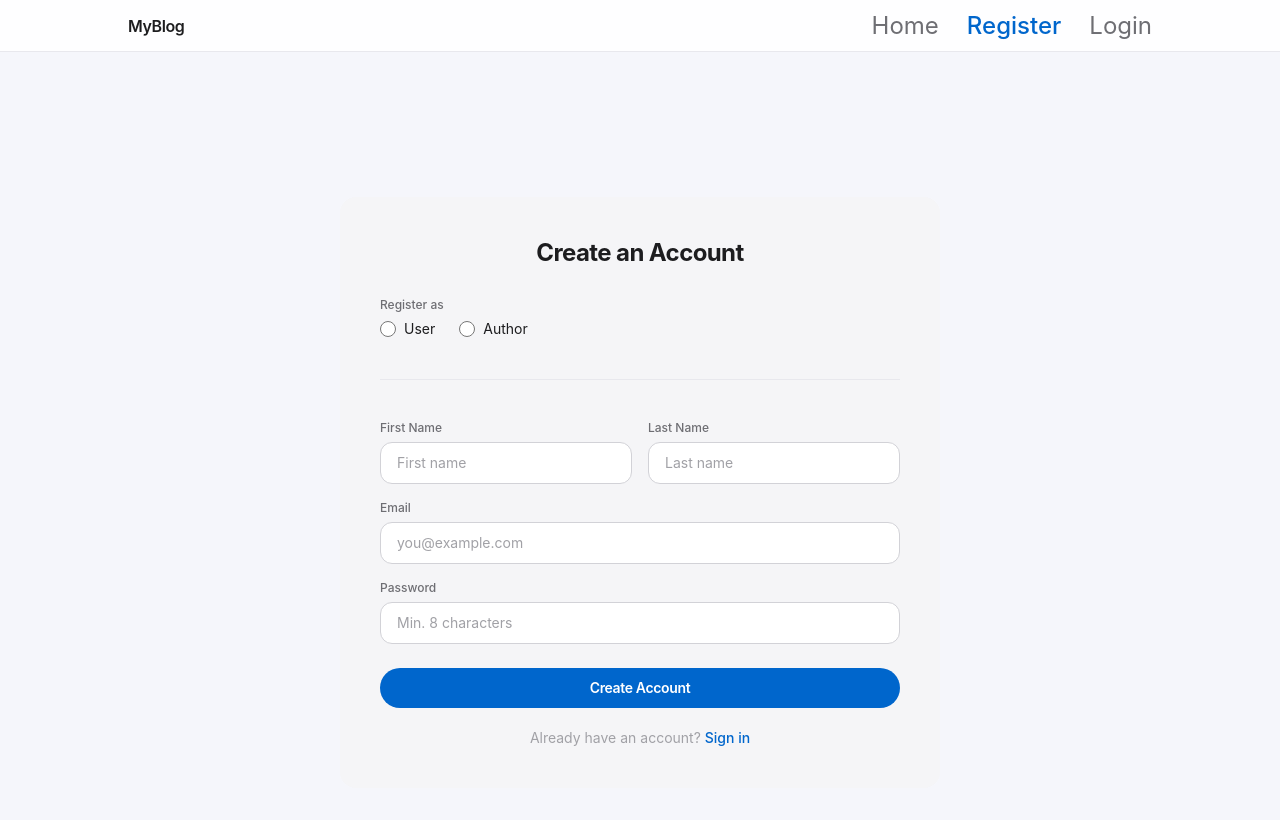
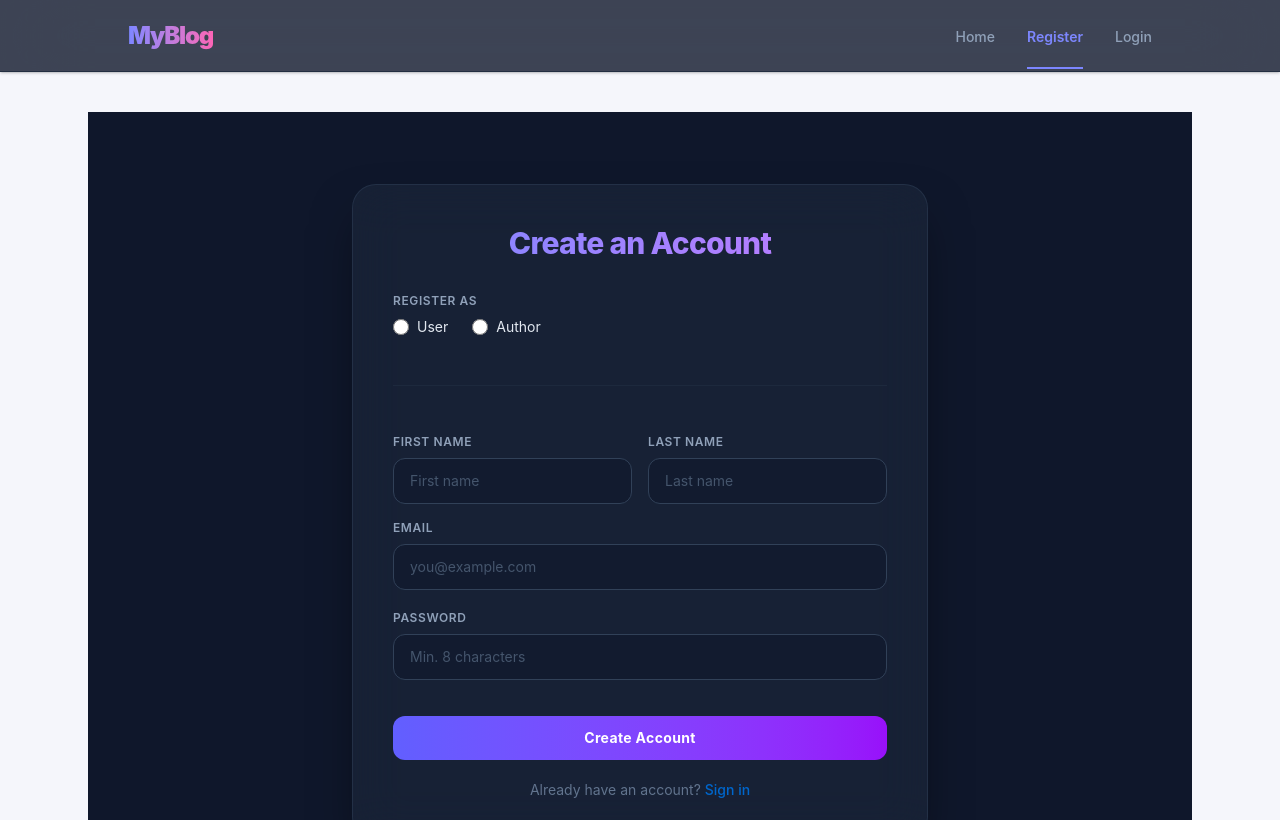
Before and after one commit to ananyaa241/ATP_24EG105Q08, a React app in the folder BLOG_APPLICATION/Frontend/: page /register in a window 1280 px wide. Shown: the top 820 px of the page. Built offline with nearby package versions, Linux system fonts and the light colour scheme; no server answers; the HTML template or start-up script is replaced by a standard one.

Commit message:
Update common.js
Updated styles to reflect a new dark theme with glassmorphism and dynamic gradients.

```diff
--- a/BLOG_APPLICATION/Frontend/src/styles/common.js
+++ b/BLOG_APPLICATION/Frontend/src/styles/common.js
@@ -1,118 +1,100 @@
 // src/styles/common.js
-// Theme: Apple Light — white/f5f5f7 background, #1d1d1f text, #0066cc accent
-// Inspired by apple.com — no gradients, no shadows, pure typography & spacing
+// Theme: Premium Commercial Dark — Deep backgrounds, glassmorphism, dynamic gradients, micro-animations
 
 // ─── Layout ───────────────────────────────────────────
-export const pageBackground = "bg-[#f5f6fb] min-h-screen";
-export const pageWrapper = "max-w-6xl mx-auto px-6 py-16";
+export const pageBackground = "bg-slate-900 min-h-screen text-slate-200 selection:bg-indigo-500/30 font-sans";
+export const pageWrapper = "max-w-5xl mx-auto px-6 py-16 animate-[fadeIn_0.5s_ease-out]";
 export const section = "mb-14";
 
 // ─── Cards ────────────────────────────────────────────
 export const cardClass =
-  "bg-white border border-[#e8e8ed] rounded-[28px] p-7 shadow-sm hover:bg-[#f8f9fc] hover:shadow-lg transition-all duration-200 cursor-pointer";
+  "bg-slate-800/50 backdrop-blur-md border border-slate-700/50 rounded-2xl p-7 hover:-translate-y-1 hover:shadow-xl hover:shadow-indigo-500/10 hover:border-indigo-500/30 transition-all duration-300 cursor-pointer";
 
 // ─── Typography ───────────────────────────────────────
-export const pageTitleClass = "text-5xl font-bold text-[#1d1d1f] tracking-tight leading-none mb-2";
-export const headingClass = "text-2xl font-bold text-[#1d1d1f] tracking-tight";
-export const subHeadingClass = "text-lg font-semibold text-[#1d1d1f] tracking-tight";
-export const bodyText = "text-[#6e6e73] leading-relaxed";
-export const mutedText = "text-sm text-[#a1a1a6]";
-export const linkClass = "text-[#0066cc] hover:text-[#004499] transition-colors";
+export const pageTitleClass = "text-5xl font-extrabold text-transparent bg-clip-text bg-gradient-to-r from-indigo-400 via-purple-400 to-pink-400 tracking-tight leading-tight mb-4 animate-[fadeInUp_0.5s_ease-out]";
+export const headingClass = "text-2xl font-bold text-slate-100 tracking-tight";
+export const subHeadingClass = "text-lg font-semibold text-slate-200 tracking-tight";
+export const bodyText = "text-slate-400 leading-relaxed";
+export const mutedText = "text-sm text-slate-500";
+export const linkClass = "text-indigo-400 hover:text-indigo-300 hover:underline transition-colors duration-200";
 
 // ─── Buttons ──────────────────────────────────────────
 export const primaryBtn =
-  "bg-[#0066cc] text-white font-semibold px-5 py-2 rounded-full hover:bg-[#004499] transition-colors cursor-pointer text-sm tracking-tight";
+  "bg-gradient-to-r from-indigo-500 to-purple-600 text-white font-semibold px-6 py-2.5 rounded-full hover:shadow-lg hover:shadow-indigo-500/30 hover:scale-105 active:scale-95 transition-all duration-200 cursor-pointer text-sm tracking-wide flex justify-center items-center";
 export const secondaryBtn =
-  "border border-[#d2d2d7] text-[#1d1d1f] font-medium px-5 py-2 rounded-full hover:bg-[#f5f5f7] transition-colors cursor-pointer text-sm";
-export const ghostBtn = "text-[#0066cc] font-medium hover:text-[#004499] transition-colors cursor-pointer text-sm";
+  "bg-slate-800 border border-slate-700 text-slate-200 font-medium px-6 py-2.5 rounded-full hover:bg-slate-700 hover:border-slate-600 transition-all duration-200 cursor-pointer text-sm hover:shadow-md flex justify-center items-center";
+export const ghostBtn = "text-indigo-400 font-medium hover:text-indigo-300 hover:bg-indigo-500/10 px-4 py-2 rounded-full transition-all duration-200 cursor-pointer text-sm flex justify-center items-center";
 
 // ─── Forms ────────────────────────────────────────────
-export const formCard = "bg-[#f5f5f7] rounded-2xl p-10 max-w-4xl mx-auto";
-export const formTitle = "text-2xl font-bold text-[#1d1d1f] tracking-tight text-center mb-7";
-export const labelClass = "text-xs font-medium text-[#6e6e73] mb-1.5 block";
+export const formCard = "bg-slate-800/60 backdrop-blur-xl border border-slate-700/50 rounded-3xl p-10 max-w-xl mx-auto shadow-2xl shadow-black/50 animate-[fadeInUp_0.5s_ease-out]";
+export const formTitle = "text-3xl font-extrabold text-transparent bg-clip-text bg-gradient-to-r from-indigo-400 to-purple-400 tracking-tight text-center mb-8";
+export const labelClass = "text-xs font-semibold text-slate-400 mb-2 block uppercase tracking-wider";
 export const inputClass =
-  "w-full bg-white border border-[#d2d2d7] rounded-xl px-4 py-2.5 text-[#1d1d1f] text-sm placeholder:text-[#a1a1a6] focus:outline-none focus:border-[#0066cc] focus:ring-2 focus:ring-[#0066cc]/10 transition";
-export const formGroup = "mb-4";
+  "w-full bg-slate-900/50 border border-slate-700 rounded-xl px-4 py-3 text-slate-200 text-sm placeholder:text-slate-600 focus:outline-none focus:border-indigo-500 focus:ring-2 focus:ring-indigo-500/20 transition-all duration-300";
+export const formGroup = "mb-5";
 export const submitBtn =
-  "w-full bg-[#0066cc] text-white font-semibold py-2.5 rounded-full hover:bg-[#004499] transition-colors cursor-pointer mt-2 text-sm tracking-tight";
+  "w-full bg-gradient-to-r from-indigo-500 to-purple-600 text-white font-bold py-3 rounded-xl hover:shadow-lg hover:shadow-indigo-500/40 hover:-translate-y-0.5 active:translate-y-0 transition-all duration-200 cursor-pointer mt-4 text-sm tracking-wide";
 
 // ─── Navbar ───────────────────────────────────────────
 export const navbarClass =
-  "bg-white/85 backdrop-blur-xl backdrop-saturate-150 border-b border-[#e8e8ed] px-8 h-[52px] flex items-center sticky top-0 z-50";
-export const navContainerClass = "max-w-5xl mx-auto w-full flex items-center justify-between ";
-export const navBrandClass = "text-base font-semibold text-[#1d1d1f] tracking-tight";
-export const navLinksClass = "flex items-center gap-7";
-export const navLinkClass = "text-2xl text-[#6e6e73] hover:text-[#1d1d1f] transition-colors font-normal";
-export const navLinkActiveClass = "text-2xl text-[#0066cc] font-medium";
+  "bg-slate-900/80 backdrop-blur-2xl border-b border-slate-800/80 px-8 h-[72px] flex items-center sticky top-0 z-50 shadow-sm shadow-black/20";
+export const navContainerClass = "max-w-5xl mx-auto w-full flex items-center justify-between";
+export const navBrandClass = "text-2xl font-black text-transparent bg-clip-text bg-gradient-to-r from-indigo-400 to-pink-400 tracking-tighter hover:opacity-80 transition-opacity";
+export const navLinksClass = "flex items-center gap-8";
+export const navLinkClass = "text-sm font-medium text-slate-400 hover:text-slate-100 transition-colors duration-200 relative group";
+export const navLinkActiveClass = "text-sm font-semibold text-indigo-400 relative after:content-[''] after:absolute after:-bottom-6 after:left-0 after:w-full after:h-0.5 after:bg-indigo-400";
 
 // ─── Article / Blog ───────────────────────────────────
-//export const articleGrid        = "grid grid-cols-1 sm:grid-cols-2 lg:grid-cols-3 gap-px bg-[#e8e8ed] border border-[#e8e8ed] rounded-2xl overflow-hidden"
-export const articleGrid = "grid grid-cols-1 sm:grid-cols-2 md:grid-cols-3 gap-6";
+export const articleGrid = "grid grid-cols-1 sm:grid-cols-2 lg:grid-cols-3 gap-8 animate-[fadeIn_0.7s_ease-out]";
 export const articleCardClass =
-  "bg-[#f5f5f7] p-7 hover:bg-[#ebebf0] transition-colors duration-200 flex flex-col gap-2.5 cursor-pointer";
-export const articleTitle = "text-base font-semibold text-[#1d1d1f] leading-snug tracking-tight";
-export const articleExcerpt = "text-sm text-[#6e6e73] leading-relaxed";
-export const articleMeta = "text-xs text-[#a1a1a6]";
-export const articleBody = "text-[#6e6e73] leading-[1.85] text-[0.95rem] max-w-2xl";
-export const timestampClass = "text-xs text-[#a1a1a6] flex items-center gap-1.5";
-export const tagClass = "text-[0.65rem] font-semibold text-[#0066cc] uppercase tracking-widest w-fit";
+  "group bg-slate-800/40 backdrop-blur-sm border border-slate-700/50 rounded-2xl p-7 hover:-translate-y-2 hover:bg-slate-800/80 hover:shadow-2xl hover:shadow-purple-500/10 hover:border-purple-500/30 transition-all duration-300 flex flex-col gap-3 cursor-pointer overflow-hidden relative";
+export const articleTitle = "text-xl font-bold text-slate-100 leading-snug tracking-tight group-hover:text-indigo-300 transition-colors";
+export const articleExcerpt = "text-sm text-slate-400 leading-relaxed line-clamp-3";
+export const articleMeta = "text-xs text-slate-500 flex items-center gap-2";
+export const articleBody = "text-slate-300 leading-relaxed text-base max-w-2xl";
+export const timestampClass = "text-xs text-slate-500 flex items-center gap-1.5";
+export const tagClass = "text-[0.65rem] font-bold text-indigo-400 bg-indigo-500/10 px-2 py-1 rounded-md uppercase tracking-wider w-fit";
 
 // ─── Article Page ─────────────────────────────────────
-export const articlePageWrapper = "max-w-3xl mx-auto px-6 py-14";
+export const articlePageWrapper = "max-w-3xl mx-auto px-6 py-16 animate-[fadeInUp_0.5s_ease-out]";
+export const articleHeader = "mb-12 flex flex-col gap-5";
+export const articleCategory = "text-xs font-bold uppercase tracking-widest text-indigo-400 bg-indigo-500/10 px-3 py-1.5 rounded-full w-fit";
+export const articleMainTitle = "text-5xl font-extrabold text-slate-100 leading-tight tracking-tight";
+export const articleAuthorRow =
+  "flex items-center justify-between border-t border-b border-slate-800 py-5 text-sm text-slate-400 mt-4";
+export const authorInfo = "flex items-center gap-3 font-semibold text-slate-200";
+export const articleContent = "text-slate-300 leading-loose text-lg whitespace-pre-line mt-10 font-serif";
+export const articleFooter = "border-t border-slate-800 mt-16 pt-8 text-sm text-slate-500 flex justify-between items-center";
 
-export const articleHeader = "mb-10 flex flex-col gap-4";
-
-export const articleCategory = "text-[0.7rem] font-semibold uppercase tracking-widest text-[#0066cc]";
-
-export const articleMainTitle = "text-4xl font-bold text-[#1d1d1f] leading-tight tracking-tight";
-
-export const articleAuthorRow =
-  "flex items-center justify-between border-t border-b border-[#e8e8ed] py-4 text-sm text-[#6e6e73]";
-
-export const authorInfo = "flex items-center gap-2 font-medium text-[#1d1d1f]";
-
-export const articleContent = "text-[#1d1d1f] leading-[1.9] text-[1rem] whitespace-pre-line mt-8";
-
-export const articleFooter = "border-t border-[#e8e8ed] mt-12 pt-6 text-sm text-[#a1a1a6]";
 // ─── Article Actions ─────────────────────────────
-export const articleActions = "flex gap-3 mt-6";
-
-export const editBtn = "bg-[#0066cc] text-white text-sm px-4 py-2 rounded-full hover:bg-[#004499] transition";
-
-export const deleteBtn = "bg-[#ff3b30] text-white text-sm px-4 py-2 rounded-full hover:bg-[#d62c23] transition";
+export const articleActions = "flex gap-3 mt-8";
+export const editBtn = "bg-slate-800 text-indigo-400 border border-indigo-500/30 text-sm font-medium px-5 py-2.5 rounded-full hover:bg-indigo-500 hover:text-white transition-all duration-300 shadow-sm hover:shadow-indigo-500/25";
+export const deleteBtn = "bg-slate-800 text-rose-400 border border-rose-500/30 text-sm font-medium px-5 py-2.5 rounded-full hover:bg-rose-500 hover:text-white transition-all duration-300 shadow-sm hover:shadow-rose-500/25";
 
 // ─── Article Status Badge ─────────────────────────
 export const articleStatusActive =
-  "absolute top-3 right-3 text-[10px] font-semibold px-2 py-1 rounded-full bg-[#34c759]/20 text-[#248a3d]";
-
+  "absolute top-4 right-4 text-[10px] font-bold px-2.5 py-1 rounded-full bg-emerald-500/20 text-emerald-400 border border-emerald-500/20";
 export const articleStatusDeleted =
-  "absolute top-3 right-3 text-[10px] font-semibold px-2 py-1 rounded-full bg-[#ff3b30]/20 text-[#cc2f26]";
+  "absolute top-4 right-4 text-[10px] font-bold px-2.5 py-1 rounded-full bg-rose-500/20 text-rose-400 border border-rose-500/20";
 
 // ─── Feedback ─────────────────────────────────────────
 export const errorClass =
-  "bg-[#ff3b30]/[0.06] text-[#cc2f26] border border-[#ff3b30]/[0.18] rounded-xl px-4 py-3 text-sm";
+  "bg-rose-500/10 text-rose-400 border border-rose-500/20 rounded-xl px-5 py-4 text-sm font-medium flex items-center gap-2 animate-[shake_0.5s_ease-in-out]";
 export const successClass =
-  "bg-[#34c759]/[0.07] text-[#248a3d] border border-[#34c759]/20 rounded-xl px-4 py-3 text-sm";
-export const loadingClass = "text-[#0066cc]/60 text-sm animate-pulse text-center py-10";
-export const emptyStateClass = "text-center text-[#a1a1a6] py-16 text-sm";
+  "bg-emerald-500/10 text-emerald-400 border border-emerald-500/20 rounded-xl px-5 py-4 text-sm font-medium flex items-center gap-2 animate-[fadeIn_0.5s_ease-out]";
+export const loadingClass = "text-indigo-400 text-sm font-medium animate-pulse text-center py-12 flex flex-col items-center gap-3";
+export const emptyStateClass = "text-center text-slate-500 py-20 text-sm font-medium border border-dashed border-slate-700 rounded-2xl bg-slate-800/20 animate-[fadeIn_0.5s_ease-out]";
 
 // ─── Comments ───────────────────────────────────────
-export const commentsWrapper = "mt-12 flex flex-col gap-6";
-
-export const commentCard = "bg-[#f5f5f7] rounded-2xl p-5 transition hover:bg-[#ebebf0]";
-
-export const commentHeader = "flex items-center justify-between mb-2";
-
-export const commentUser = "text-sm font-semibold text-[#1d1d1f]";
-
-export const commentTime = "text-xs text-[#a1a1a6]";
-
-export const commentText = "text-[#1d1d1f] text-sm leading-relaxed mt-1";
-
+export const commentsWrapper = "mt-16 flex flex-col gap-6";
+export const commentCard = "bg-slate-800/30 border border-slate-700/50 rounded-2xl p-6 transition-all hover:bg-slate-800/50 hover:border-slate-600/50 animate-[fadeInUp_0.5s_ease-out]";
+export const commentHeader = "flex items-center justify-between mb-3";
+export const commentUser = "text-sm font-bold text-slate-200";
+export const commentTime = "text-xs text-slate-500";
+export const commentText = "text-slate-300 text-sm leading-relaxed";
 export const avatar =
-  "w-9 h-9 rounded-full bg-[#0066cc]/10 text-[#0066cc] flex items-center justify-center text-sm font-semibold";
-
-export const commentUserRow = "flex items-center gap-3";
+  "w-10 h-10 rounded-full bg-gradient-to-br from-indigo-500 to-purple-600 text-white flex items-center justify-center text-sm font-bold shadow-md";
+export const commentUserRow = "flex items-center gap-4";
 
 // ─── Divider ──────────────────────────────────────────
-export const divider = "border-t border-[#e8e8ed] my-10";
+export const divider = "border-t border-slate-800 my-12";
```
